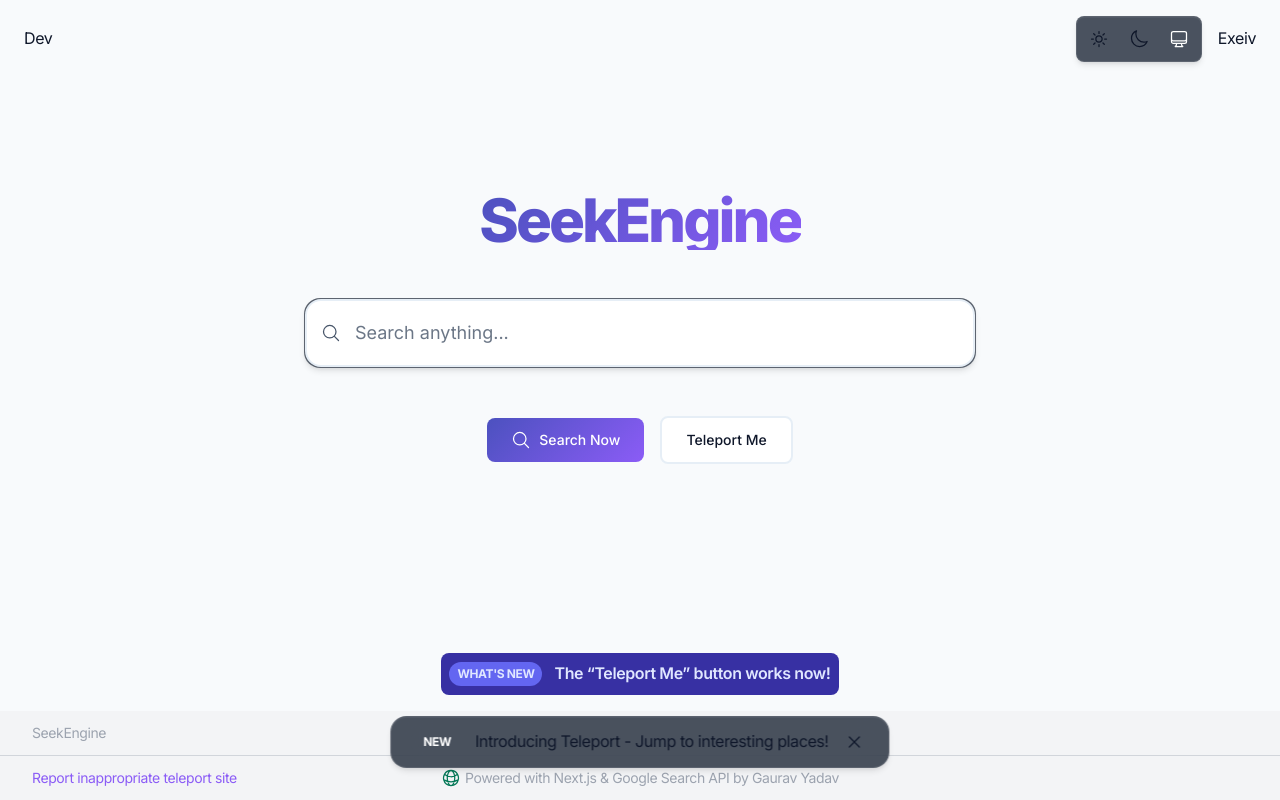
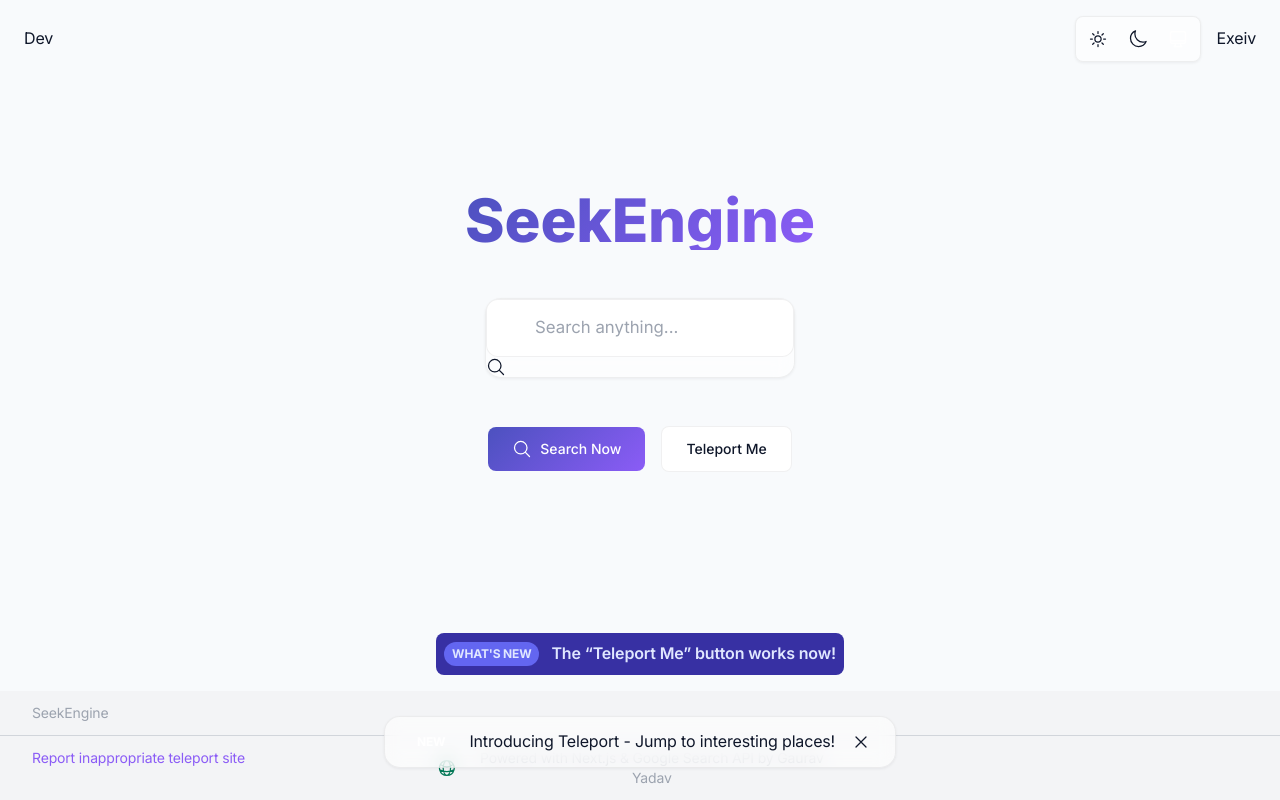
Before and after one commit to archduke1337/SeekEngine, a Next.js app: page / in a window 1280 px wide. Built offline with nearby package versions, Linux system fonts and the light colour scheme.

Commit message:
Update globals.css

```diff
--- a/styles/globals.css
+++ b/styles/globals.css
@@ -2,366 +2,48 @@
 @tailwind components;
 @tailwind utilities;
 
+/*
+  Global theme variables (dark by default). Use the `.light` class on <html> to switch themes.
+*/
 :root {
-  /* Color Scheme */
-  --primary-bg: #1e293b; /* Lighter slate background */
-  --surface: #334155;
-  --surface-lighter: #475569;
-  --accent: #4c51bf; /* Indigo-600 */
-  --accent-light: #6366f1;
-  --primary: #4c51bf;
+  /* Core colors */
+  --primary-bg: #0f1724; /* dark page background */
+  --surface: #111827; /* card / surface */
+  --surface-lighter: #1f2937;
+
+  --primary: #4c51bf; /* indigo */
   --primary-dark: #4338ca;
   --primary-light: #818cf8;
   --secondary: #8b5cf6;
   --secondary-light: #a78bfa;
 
-  /* Status Colors */
-  --success: #10b981;
-  --success-light: #34d399;
-  --warning: #f59e0b;
-  --warning-light: #fbbf24;
-  --error: #ef4444;
-  --error-light: #f87171;
-
-  /* Brand Colors */
+  /* Accents / brand */
   --brand-gradient: linear-gradient(135deg, var(--primary), var(--secondary));
   --brand-gradient-hover: linear-gradient(135deg, var(--primary-dark), var(--secondary-light));
 
-  /* Text Colors */
-  --text-primary: #e6e6fa;
-  --text-secondary: #a0a0b8;
-  --text-disabled: #6c6c7d;
+  /* Text */
+  --text-primary: #e6eef8; /* light text */
+  --text-secondary: #9aa3b2;
+  --text-disabled: #6b7280;
 
-  /* UI Elements */
-  --border: #2d3748;
-  --border-light: #3d4b63;
-  --glass-bg: rgba(26, 26, 46, 0.8);
-  --glass-border: rgba(255, 255, 255, 0.08);
+  /* Borders / glass */
+  --border: rgba(255,255,255,0.06);
+  --border-light: rgba(255,255,255,0.04);
+  --glass-bg: rgba(17,24,39,0.55);
+  --glass-border: rgba(255,255,255,0.06);
 
-  /* Gradients */
-  --gradient-primary: linear-gradient(135deg, var(--primary), var(--secondary));
-  --gradient-hover: linear-gradient(135deg, var(--primary-dark), var(--secondary-light));
+  /* Status */
+  --success: #10b981;
+  --warning: #f59e0b;
+  --error: #ef4444;
 
   /* Shadows */
-  --shadow-sm: 0 2px 4px rgba(0, 0, 0, 0.3);
-  --shadow-md: 0 4px 12px rgba(0, 0, 0, 0.4);
-  --shadow-lg: 0 8px 32px rgba(0, 0, 0, 0.5);
-  --shadow-inner: inset 0 2px 4px rgba(0, 0, 0, 0.2);
-}
+  --shadow-sm: 0 2px 6px rgba(2,6,23,0.35);
+  --shadow-md: 0 6px 18px rgba(2,6,23,0.45);
+  --shadow-lg: 0 12px 36px rgba(2,6,23,0.55);
 
-@layer base {
-  html {
-    scroll-behavior: smooth;
-  }
-
-  /* Theme transition */
-  html.theme-transition,
-  html.theme-transition *,
-  html.theme-transition *:before,
-  html.theme-transition *:after {
-    transition: all 0.3s ease-in-out !important;
-    transition-delay: 0 !important;
-  }
-
-  body {
-    background-color: var(--primary-bg);
-    color: var(--text-primary);
-    font-family: 'Inter', -apple-system, BlinkMacSystemFont, 'Segoe UI', system-ui, sans-serif;
-    -webkit-font-smoothing: antialiased;
-    -moz-osx-font-smoothing: grayscale;
-    line-height: 1.6;
-    letter-spacing: -0.025em;
-  }
-
-  h1, h2, h3, h4, h5, h6 {
-    font-weight: 700;
-    line-height: 1.2;
-    margin-bottom: 1rem;
-  }
-
-  h1 {
-    font-size: 3rem;
-    font-weight: 800;
-    background: var(--brand-gradient);
-    -webkit-background-clip: text;
-    background-clip: text;
-    color: transparent;
-    letter-spacing: -0.05em;
-  }
-
-  @media (max-width: 640px) {
-    h1 {
-      font-size: 2rem;
-    }
-  }
-
-  ::selection {
-    background-color: var(--primary);
-    color: var(--text-primary);
-  }
-
-  :focus-visible {
-    outline: none;
-    box-shadow: 0 0 0 3px var(--primary-light);
-    border-radius: 0.375rem;
-  }
-
-  /* Improved scrollbar */
-  ::-webkit-scrollbar {
-    width: 10px;
-  }
-
-  ::-webkit-scrollbar-track {
-    background: var(--surface);
-  }
-
-  ::-webkit-scrollbar-thumb {
-    background: var(--surface-lighter);
-    border-radius: 5px;
-  }
-
-  ::-webkit-scrollbar-thumb:hover {
-    background: var(--primary);
-  }
-}
-
-@layer components {
-  .btn {
-    padding: 0.75rem 1.5rem;
-    border-radius: 0.75rem;
-    font-weight: 600;
-    font-size: 1rem;
-    background-color: var(--surface);
-    color: var(--text-primary);
-    border: 2px solid var(--border);
-    transition: all 0.2s cubic-bezier(0.4, 0, 0.2, 1);
-    position: relative;
-    overflow: hidden;
-  }
-
-  .btn::before {
-    content: '';
-    position: absolute;
-    top: 0;
-    left: 0;
-    width: 100%;
-    height: 100%;
-    background: var(--brand-gradient);
-    opacity: 0;
-    transition: opacity 0.2s ease;
-    z-index: 0;
-  }
-
-  .btn > * {
-    position: relative;
-    z-index: 1;
-  }
-
-  .btn:hover:not(:disabled) {
-    transform: translateY(-2px);
-    border-color: var(--primary-light);
-    box-shadow: 0 10px 20px -10px var(--primary);
-  }
-
-  .btn:hover:not(:disabled)::before {
-    opacity: 0.1;
-  }
-
-  .btn:active:not(:disabled) {
-    transform: translateY(0);
-    box-shadow: 0 5px 10px -5px var(--primary);
-  }
-
-  .btn:disabled {
-    opacity: 0.5;
-    cursor: not-allowed;
-  }
-
-  .btn:focus {
-    outline: none;
-    box-shadow: 0 0 0 3px var(--primary-light);
-  }
-
-  .btn-primary {
-    background: var(--brand-gradient);
-    border: none;
-    color: white;
-    font-weight: 700;
-  }
-
-  .btn-primary:hover:not(:disabled) {
-    background: var(--brand-gradient-hover);
-    transform: translateY(-2px) scale(1.02);
-  }
-
-  .btn-primary:active:not(:disabled) {
-    transform: translateY(0) scale(0.98);
-  }
-
-  .btn-loading {
-    position: relative;
-    color: transparent;
-  }
-
-  .btn-loading::after {
-    content: '';
-    position: absolute;
-    top: 50%;
-    left: 50%;
-    width: 1.25rem;
-    height: 1.25rem;
-    margin: -0.625rem;
-    border: 2px solid var(--text-primary);
-    border-right-color: transparent;
-    border-radius: 50%;
-    animation: spin 0.75s linear infinite;
-  }
-
-  @keyframes spin {
-    to { transform: rotate(360deg); }
-  }
-
-  .link {
-    color: var(--secondary);
-    transition: color 0.2s ease;
-    cursor: pointer;
-  }
-
-  .link:hover {
-    color: var(--secondary-light);
-    text-decoration: underline;
-  }
-
-  .link:focus {
-    outline: none;
-    box-shadow: 0 0 0 2px var(--secondary);
-  }
-
-  .glass {
-    backdrop-filter: blur(20px);
-    -webkit-backdrop-filter: blur(20px);
-    background: rgba(31, 41, 55, 0.8);
-    border: 1px solid rgba(255, 255, 255, 0.1);
-    border-radius: 1rem;
-    box-shadow: 0 4px 6px -1px rgba(0, 0, 0, 0.1),
-                0 2px 4px -1px rgba(0, 0, 0, 0.06),
-                inset 0 1px 0 0 rgba(255, 255, 255, 0.05);
-    transition: all 0.3s cubic-bezier(0.4, 0, 0.2, 1);
-  }
-
-  .glass:hover {
-    background: rgba(31, 41, 55, 0.9);
-    border-color: rgba(255, 255, 255, 0.2);
-    box-shadow: 0 10px 15px -3px rgba(0, 0, 0, 0.1),
-                0 4px 6px -2px rgba(0, 0, 0, 0.05),
-                inset 0 1px 0 0 rgba(255, 255, 255, 0.1);
-  }
-
-  .card {
-    background: var(--surface);
-    border-radius: 1rem;
-    padding: 2rem;
-    border: 1px solid var(--border);
-    box-shadow: 0 4px 6px -1px rgba(0, 0, 0, 0.1),
-                0 2px 4px -1px rgba(0, 0, 0, 0.06);
-    transition: all 0.3s cubic-bezier(0.4, 0, 0.2, 1);
-  }
-
-  .card:hover {
-    transform: translateY(-4px);
-    background: var(--surface-lighter);
-    border-color: var(--primary-light);
-    box-shadow: 0 20px 25px -5px rgba(0, 0, 0, 0.1),
-                0 10px 10px -5px rgba(0, 0, 0, 0.04);
-  }
-
-  .card:focus {
-    outline: none;
-    box-shadow: 0 0 0 3px var(--primary-light);
-  }
-
-  .loading-skeleton {
-    background-color: var(--surface);
-    border-radius: 0.5rem;
-    overflow: hidden;
-    position: relative;
-  }
-
-  .loading-skeleton::before {
-    content: '';
-    position: absolute;
-    inset: 0;
-    transform: translateX(-100%);
-    animation: shimmer 2s infinite;
-    background: linear-gradient(
-      90deg,
-      transparent,
-      rgba(255, 255, 255, 0.1),
-      transparent
-    );
-  }
-
-  .search-container {
-    width: 100%;
-    max-width: 42rem;
-    margin: 0 auto;
-    position: relative;
-  }
-
-  .search-input-wrapper {
-    position: relative;
-    width: 100%;
-  }
-
-  .search-input {
-    width: 100%;
-    padding: 1rem 1.25rem;
-    padding-left: 3rem;
-    font-size: 1.125rem;
-    line-height: 1.75;
-    background-color: var(--surface);
-    color: var(--text-primary);
-    border: 2px solid var(--border);
-    border-radius: 1rem;
-    transition: all 0.2s cubic-bezier(0.4, 0, 0.2, 1);
-  }
-
-  .search-input:hover {
-    background-color: var(--surface-lighter);
-    border-color: var(--border-light);
-  }
-
-  .search-input:focus {
-    outline: none;
-    background-color: var(--surface-lighter);
-    border-color: var(--primary);
-    box-shadow: 0 0 0 3px var(--primary-light);
-  }
-
-  .search-input::placeholder {
-    color: var(--text-secondary);
-    opacity: 0.8;
-  }
-
-  .search-icon {
-    position: absolute;
-    left: 1rem;
-    top: 50%;
-    transform: translateY(-50%);
-    color: var(--text-secondary);
-    pointer-events: none;
-    transition: color 0.2s ease;
-  }
-
-  .search-input:focus + .search-icon {
-    color: var(--primary);
-  }
-
-  @keyframes shimmer {
-    100% {
-      transform: translateX(100%);
-    }
-  }
+  /* Small utilities */
+  --focus-ring: 0 0 0 4px rgba(99,102,241,0.12);
 }
 
 /* Light theme overrides (applied when html has .light) */
@@ -369,43 +51,124 @@
   --primary-bg: #f8fafc;
   --surface: #ffffff;
   --surface-lighter: #f1f5f9;
-  --accent: #4c51bf;
-  --accent-light: #6366f1;
-  --primary: #4c51bf;
-  --primary-dark: #4338ca;
-  --primary-light: #818cf8;
-  --secondary: #8b5cf6;
-  --secondary-light: #a78bfa;
-
-  --success: #10b981;
-  --success-light: #34d399;
-  --warning: #f59e0b;
-  --warning-light: #fbbf24;
-  --error: #ef4444;
-  --error-light: #f87171;
-
-  --brand-gradient: linear-gradient(135deg, var(--primary), var(--secondary));
-  --brand-gradient-hover: linear-gradient(135deg, var(--primary-dark), var(--secondary-light));
 
   --text-primary: #0f172a; /* slate-900 */
-  --text-secondary: #475569; /* slate-600 */
-  --text-disabled: #6c6c7d;
+  --text-secondary: #475569;
+  --text-disabled: #6b7280;
 
-  --border: #e6eef6;
-  --border-light: #dbe7f5;
-  --glass-bg: rgba(255, 255, 255, 0.6);
-  --glass-border: rgba(0, 0, 0, 0.06);
-
-  --gradient-primary: linear-gradient(135deg, var(--primary), var(--secondary));
-  --gradient-hover: linear-gradient(135deg, var(--primary-dark), var(--secondary-light));
+  --border: rgba(2,6,23,0.06);
+  --border-light: rgba(2,6,23,0.04);
+  --glass-bg: rgba(255,255,255,0.6);
+  --glass-border: rgba(0,0,0,0.06);
 
   --shadow-sm: 0 1px 3px rgba(16,24,40,0.06);
   --shadow-md: 0 4px 12px rgba(16,24,40,0.08);
   --shadow-lg: 0 8px 32px rgba(16,24,40,0.12);
-  --shadow-inner: inset 0 1px 2px rgba(0,0,0,0.02);
 }
 
-/* Ensure theme-transition class exists on html to enable smooth transitions */
-.theme-transition {
-  transition: background-color 0.25s ease, color 0.25s ease;
+/* Smooth theme transitions when toggling the .light class on <html> */
+html.theme-transition,
+html.theme-transition * {
+  transition: background-color 220ms ease, color 220ms ease, border-color 220ms ease, box-shadow 220ms ease;
 }
+
+@layer base {
+  html { scroll-behavior: smooth; }
+
+  body {
+    background-color: var(--primary-bg);
+    color: var(--text-primary);
+    font-family: 'Inter', system-ui, -apple-system, 'Segoe UI', Roboto, 'Helvetica Neue', Arial;
+    -webkit-font-smoothing: antialiased;
+    -moz-osx-font-smoothing: grayscale;
+    line-height: 1.6;
+    letter-spacing: -0.01em;
+  }
+
+  h1,h2,h3,h4,h5,h6 {
+    font-weight: 700;
+    line-height: 1.2;
+    margin-bottom: 1rem;
+  }
+
+  h1 {
+    font-size: 2.5rem;
+    font-weight: 800;
+    background: var(--brand-gradient);
+    -webkit-background-clip: text;
+    background-clip: text;
+    color: transparent;
+  }
+
+  ::selection { background-color: var(--primary); color: var(--text-primary); }
+
+  :focus-visible { outline: none; box-shadow: var(--focus-ring); border-radius: 6px; }
+
+  /* Improved scrollbar (optional) */
+  ::-webkit-scrollbar { width: 10px; height: 10px; }
+  ::-webkit-scrollbar-track { background: transparent; }
+  ::-webkit-scrollbar-thumb { background: var(--surface-lighter); border-radius: 6px; }
+  ::-webkit-scrollbar-thumb:hover { background: var(--primary); }
+}
+
+@layer components {
+  /* Buttons */
+  .btn {
+    padding: 0.75rem 1.25rem;
+    border-radius: 0.75rem;
+    font-weight: 600;
+    background-color: var(--surface);
+    color: var(--text-primary);
+    border: 1px solid var(--border);
+    position: relative;
+    overflow: hidden;
+    transition: transform 160ms ease, box-shadow 160ms ease, background 160ms ease;
+  }
+
+  .btn:hover:not(:disabled) { transform: translateY(-2px); box-shadow: var(--shadow-md); }
+
+  .btn-primary {
+    background: var(--brand-gradient);
+    color: white;
+    border: none;
+  }
+
+  .btn:focus { box-shadow: var(--focus-ring); }
+
+  /* Glass surface */
+  .glass {
+    backdrop-filter: blur(10px);
+    -webkit-backdrop-filter: blur(10px);
+    background: var(--glass-bg);
+    border: 1px solid var(--glass-border);
+    border-radius: 1rem;
+    box-shadow: var(--shadow-sm);
+    transition: transform 200ms ease, box-shadow 200ms ease;
+  }
+
+  .card {
+    background: var(--surface);
+    border-radius: 1rem;
+    padding: 1.5rem;
+    border: 1px solid var(--border);
+    box-shadow: var(--shadow-sm);
+  }
+
+  .card:hover { transform: translateY(-4px); box-shadow: var(--shadow-lg); }
+
+  /* Loading skeleton */
+  .loading-skeleton { background: linear-gradient(90deg, rgba(255,255,255,0.02), rgba(255,255,255,0.06)); border-radius: 0.5rem; position: relative; overflow: hidden; }
+  .loading-skeleton::before { content: ''; position: absolute; inset: 0; transform: translateX(-100%); animation: shimmer 1.6s infinite; background: linear-gradient(90deg, transparent, rgba(255,255,255,0.06), transparent); }
+
+  @keyframes shimmer { 100% { transform: translateX(100%); } }
+
+  /* Search input */
+  .search-container { max-width: 42rem; margin: 0 auto; }
+  .search-input { width: 100%; padding: 0.9rem 1rem; padding-left: 3rem; font-size: 1.05rem; background: var(--surface); color: var(--text-primary); border: 1px solid var(--border); border-radius: 0.75rem; }
+  .search-input:focus { box-shadow: var(--focus-ring); outline: none; border-color: var(--primary); }
+
+  /* Small utilities */
+  .link { color: var(--secondary); }
+}
+
+/* End of theme file */
```
